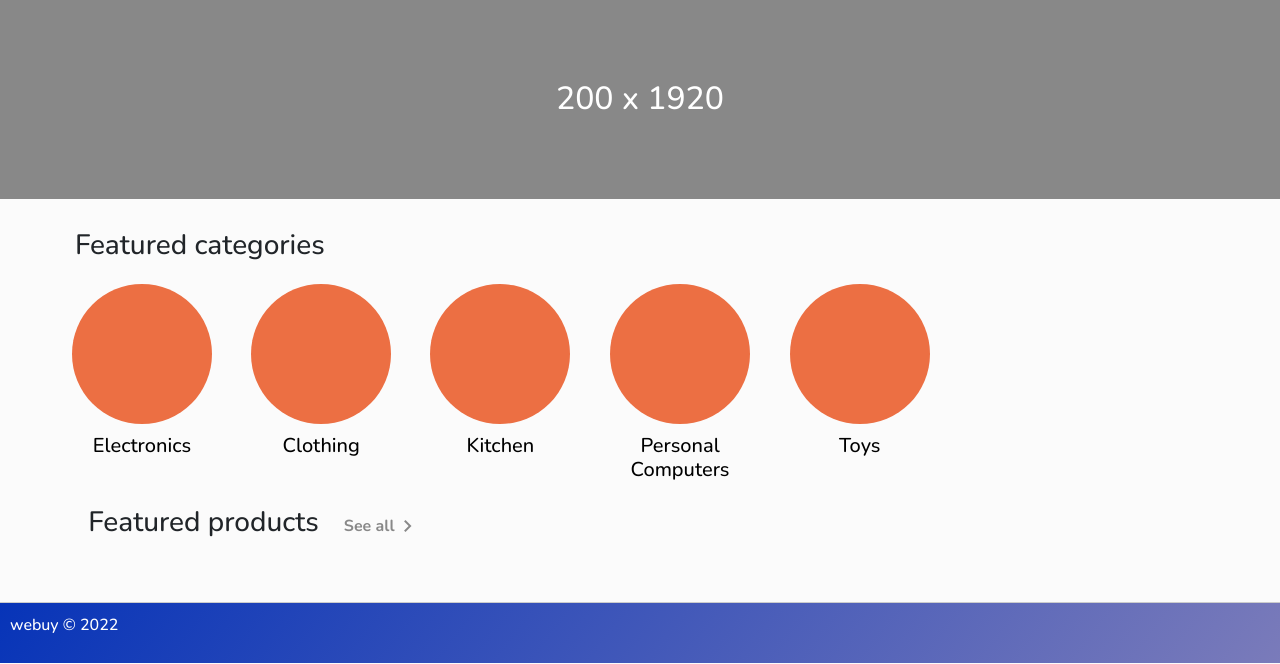
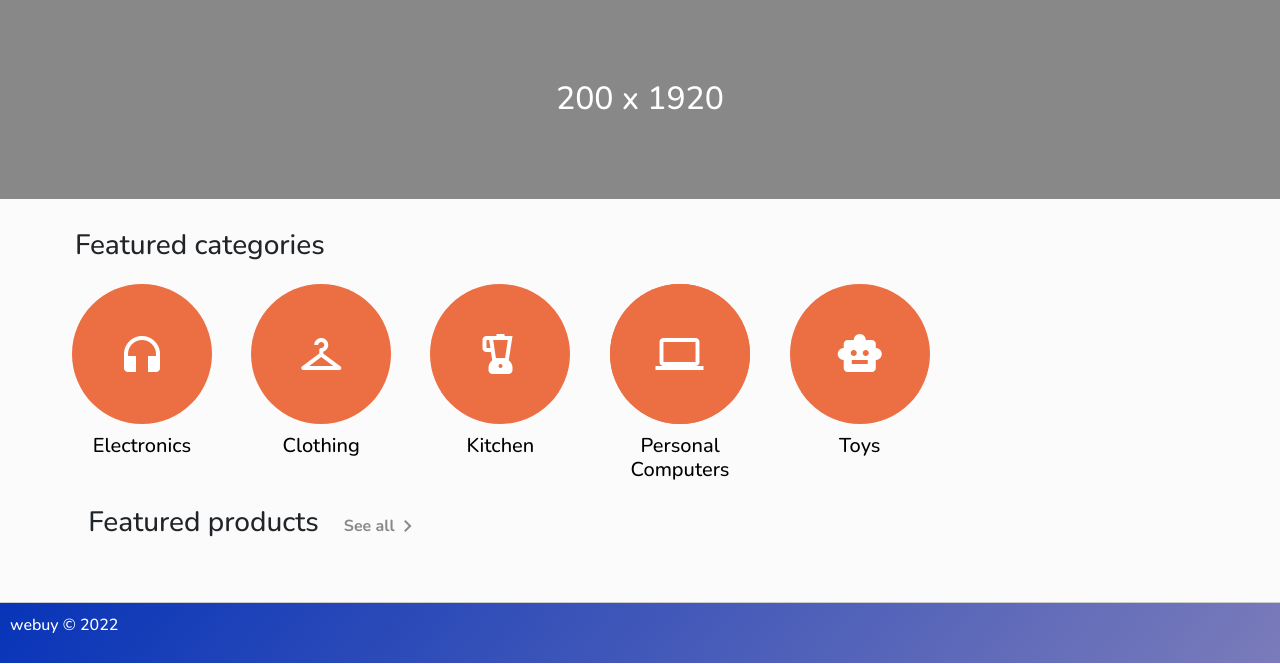
Before and after one commit to OliverSotoFlores/WeBuySpring, a Spring Boot app: page / in a window 1280 px wide. Shown: the part 86-750 px from the top of the page. Run offline with Spring Boot 4, Linux system fonts and the light colour scheme; data comes from the database, SQL or seed files in the repository; some libraries are stand-ins or nearby versions.

Commit message:
added category icons

```diff
--- a/src/main/resources/static/css/style.css
+++ b/src/main/resources/static/css/style.css
@@ -271,6 +271,11 @@
     box-shadow: 0 1px 3px 0 rgb(0 0 0 / 0.1), 0 1px 2px -1px rgb(0 0 0 / 0.1);
 }
 
+.material-icons.md-18 { font-size: 18px; }
+.material-icons.md-24 { font-size: 24px; }
+.material-icons.md-36 { font-size: 36px; }
+.material-icons.md-48 { font-size: 48px; }
+
 @media screen and (max-width: 768px) {
     .list-container .product-item{
         flex-basis: 250px;
--- a/src/main/resources/templates/index.html
+++ b/src/main/resources/templates/index.html
@@ -30,31 +30,43 @@
 			<ul>
 				<li>
 					<a href="#">
-						<span class="featured-category"></span>
+						<span class="featured-category">
+							<span class="material-icons md-48">headphones</span>
+						</span>
 						<h5>Electronics</h5>
 					</a>
 				</li>
 				<li>
 					<a href="#">
-						<span class="featured-category"></span>
+						<span class="featured-category">
+							<span class="material-icons md-48">checkroom</span>
+						</span>
 						<h5>Clothing</h5>
 					</a>
 				</li>
 				<li>
 					<a href="#">
-						<span class="featured-category"></span>
+						<span class="featured-category">
+							<span class="material-icons md-48">blender</span>
+						</span>
 						<h5>Kitchen</h5>
 					</a>
 				</li>
 				<li>
 					<a href="#">
-						<span class="featured-category"></span>
+						<span class="featured-category">
+							<span class="featured-category">
+								<span class="material-icons md-48">computer</span>
+							</span>
+						</span>
 						<h5>Personal Computers</h5>
 					</a>
 				</li>
 				<li>
 					<a href="#">
-						<span class="featured-category"></span>
+						<span class="featured-category">
+							<span class="material-icons md-48">smart_toy</span>
+						</span>
 						<h5>Toys</h5>
 					</a>
 				</li>
```
